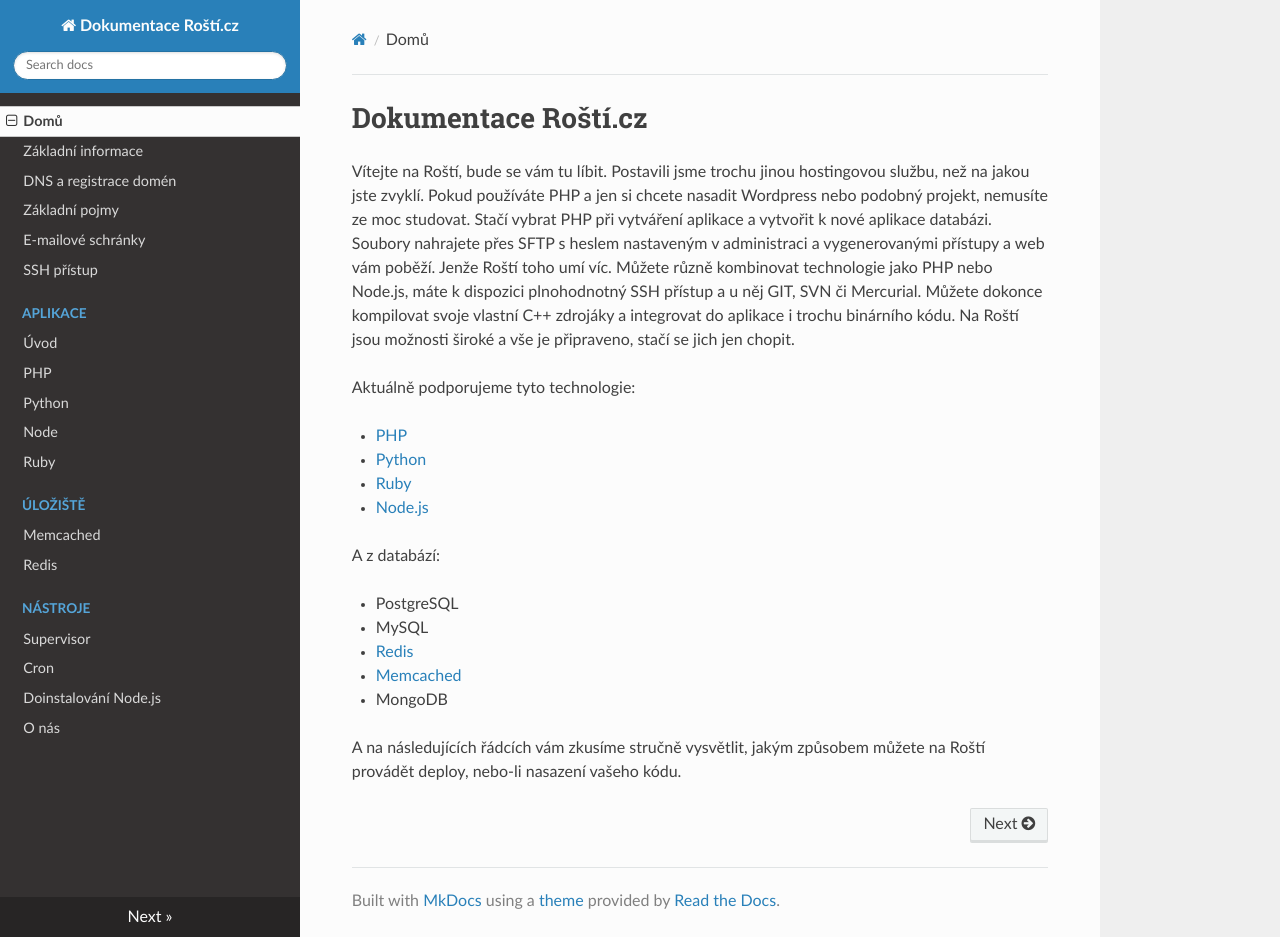
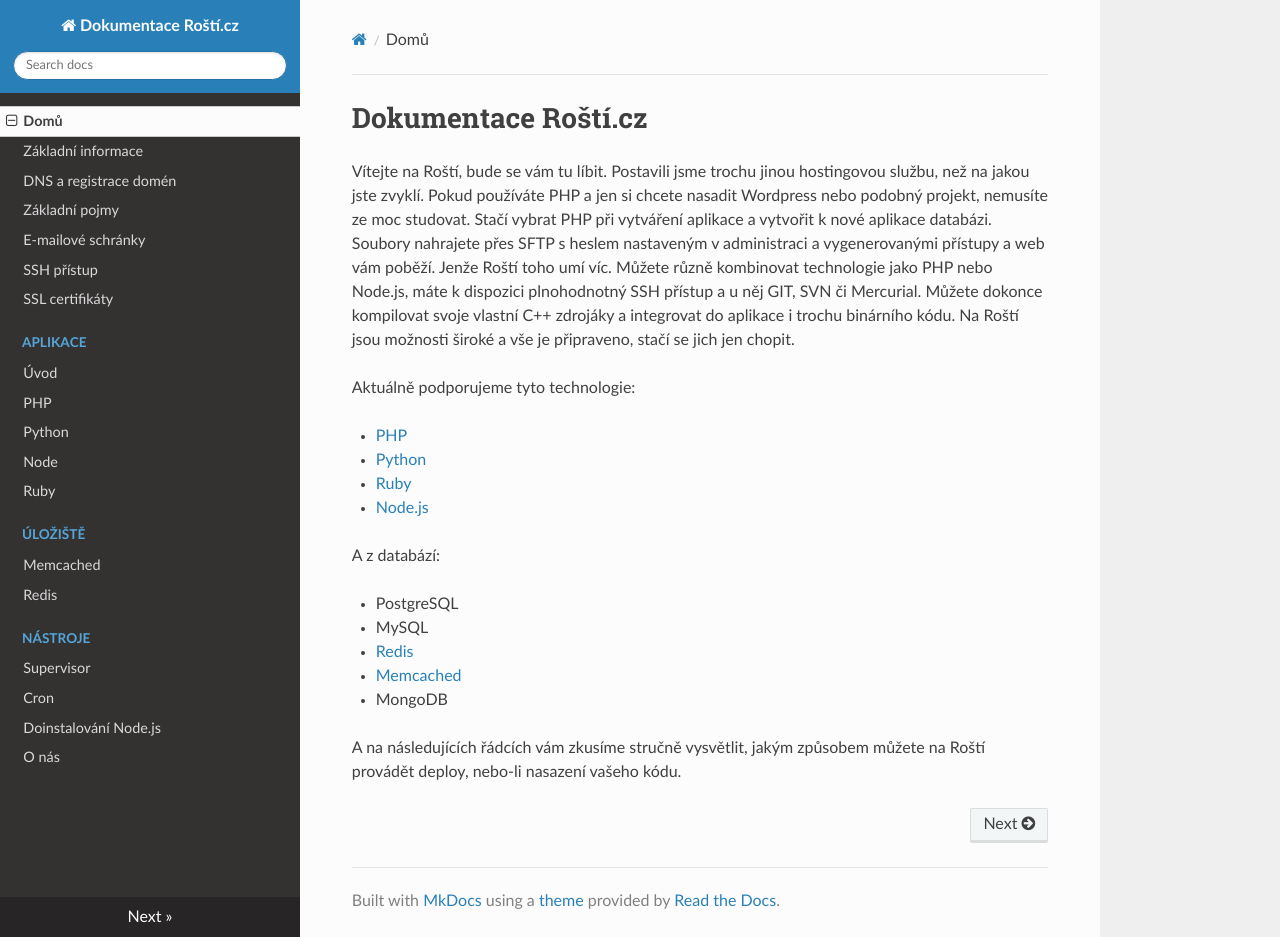
Before and after one commit to rosti-cz/rosti-docs, an MkDocs documentation site: the page built from docs/index.md, in a window 1280 px wide and 937 px high. Built offline with MkDocs 1.6.1, drawn with Linux system fonts in a browser that asks for light colours; nearby versions of some CDN libraries; old or Windows-style settings are respelled for this version of MkDocs.

Commit message:
SSL certs in menu

```diff
--- a/mkdocs.yml
+++ b/mkdocs.yml
@@ -6,6 +6,7 @@ pages:
     - "Základní pojmy": aword.md
     - "E-mailové schránky": emails.md
     - "SSH přístup": ssh.md
+    - "SSL certifikáty": ssl.md
     - Aplikace:
         - Úvod: apps/index.md
         - PHP: apps/php.md
```
